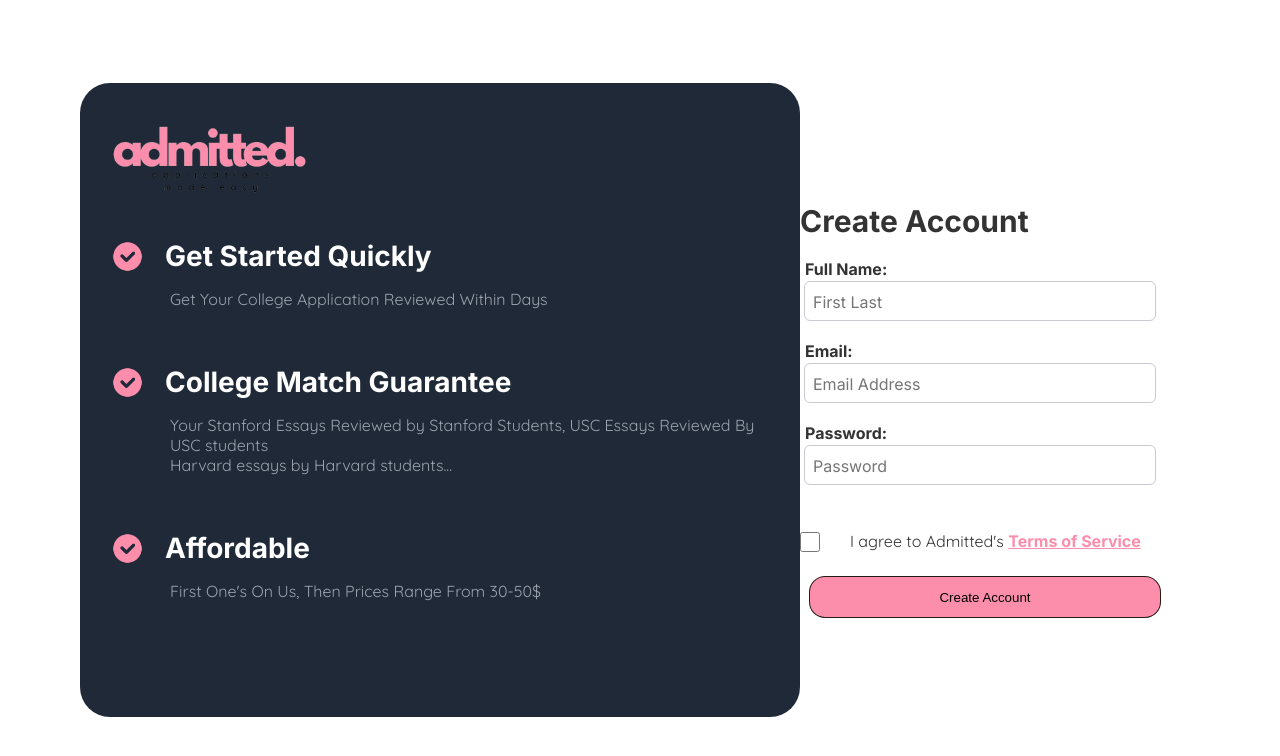
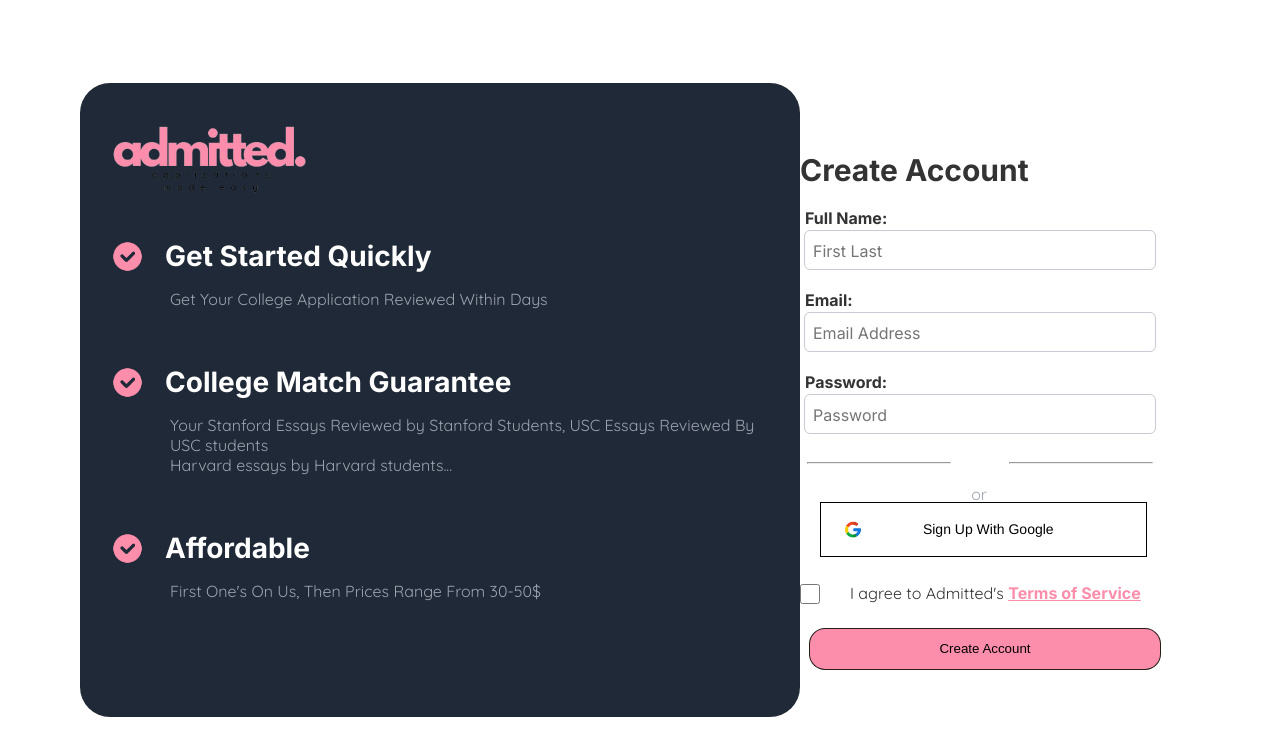
Before and after one commit to araslan1/admitted-frontend, a React (Create React App) app: page /signup in a window 1280 px wide. Shown: the top 756 px of the page. Built offline with nearby package versions, Linux system fonts and the light colour scheme.

Commit message:
Commit google button

```diff
--- a/src/MainLogin.css
+++ b/src/MainLogin.css
@@ -83,7 +83,7 @@
 }
 
 
-.mainlogin .rightside  button {
+.mainlogin .rightside  #create_account_button {
     display: block;
     margin-top: 10px;
     margin-left: 10px;
@@ -100,7 +100,7 @@
 	box-shadow: rgb(36, 28, 21) 0px 0px 0px 1px, rgba(0, 0, 0, 0) 0px 0px 0px 0px;
 }
 
-.mainlogin .rightside button:hover {
+.mainlogin .rightside #create_account_button:hover {
     transition: transform 0.3s cubic-bezier(0.5, 2.5, 0.7, 0.7), box-shadow 0.3s cubic-bezier(0.5, 2.5, 0.7, 0.7), -webkit-transform 0.3s cubic-bezier(0.5, 2.5, 0.7, 0.7), -webkit-box-shadow 0.3s cubic-bezier(0.5, 2.5, 0.7, 0.7);
       box-shadow: rgb(36, 28, 21) 0px 0px 0px 1px, rgb(36, 28, 21) 0px 5.25008px 0px 0px;
       transform: translateY(-3px);
@@ -153,3 +153,67 @@
     align-items: flex-start;
     margin-bottom: 40px;
 }
+
+.mainlogin .rightside .sign_up_with_google_container{
+    display: flex;
+    justify-content: space-between;
+    margin-top:20px;
+}
+
+.mainlogin .rightside .ormessage {
+    position: fixed;
+    right: 293px;
+    bottom: 280px;
+    color: rgb(156 163 175);
+}
+
+.mainlogin .rightside hr {
+    color: rgb(156 163 175);
+}
+
+.mainlogin .rightside .sign_up_with_google_button{
+	/* Font & Text */
+	font-family: "Helvetica Neue", Helvetica, Arial, sans-serif;
+	font-size: 14px;
+	font-weight: 500;
+	line-height: 22px;
+	text-decoration: none solid rgb(0, 0, 0);
+	text-align: center;
+
+	background-color: rgba(0, 0, 0, 0);
+
+	color: rgb(0, 0, 0);
+
+	/* Box */
+	height: 55px;
+	width: 326.633px;
+	border: 1px solid rgb(0, 0, 0);
+
+	padding: 0px 22px;
+	min-height: 55px;
+
+
+	cursor: pointer;
+
+    margin-top: 30px;
+    display: flex;
+    justify-content: space-between;
+    align-items: center;
+    margin-left: 20px;
+}
+
+
+.mainlogin .rightside .sign_up_with_google_button span  {
+	font-family: "Helvetica Neue", Helvetica, Arial, sans-serif;
+	font-size: 14px;
+	font-weight: 500;
+    margin-right: 70px;
+}
+
+.mainlogin .rightside .sign_up_with_google_button img {
+    width: 20px;
+}
+
+.mainlogin .rightside .sign_up_with_google_button:hover {
+    background-color: whitesmoke;
+}
--- a/src/MainLogin.js
+++ b/src/MainLogin.js
@@ -6,6 +6,8 @@
 import admitted_logo from "./images/admittedLogo.png";
 import LoadingMessage from "./LoadingMessage";
 import checkmark from "./images/signup_checkmark.png";
+import google_icon from "./images/google_icon.png";
+import google_icon2 from "./images/google_icon2.png";
 
 const MainLogin = () => {
     const history = useHistory();
@@ -115,6 +117,14 @@
                             setPassword(e.target.value);
                         }}
                     />
+                    <div className = "sign_up_with_google_container">
+                        <hr style={{width:"40%", marginRight:"50px",}}></hr>
+                        <hr style={{width:"40%"}}></hr>
+                    </div>
+
+                    <p className="ormessage">or</p>
+
+                    <button className="sign_up_with_google_button"><img src={google_icon2}></img><span>Sign Up With Google</span></button>
                     <div className="terms_of_service_container">
                         <input
                             style={{display: 'inline'}}
@@ -123,7 +133,7 @@
                         />
                         <p style={{display: 'inline'}}>I agree to Admitted's <a href="/">Terms of Service</a></p>
                     </div>
-                    <button>Create Account</button>
+                    <button id="create_account_button">Create Account</button>
                     {/* {register ? (
                         <p className="text-success">You Are Registered Successfully</p>
                     ) : (
```
Also changed, not shown: src/images/google_icon.png (added), src/images/google_icon2.png (added).
